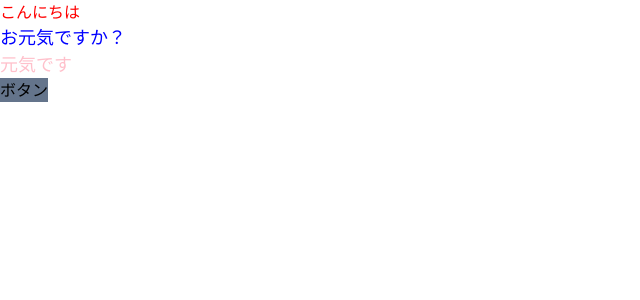
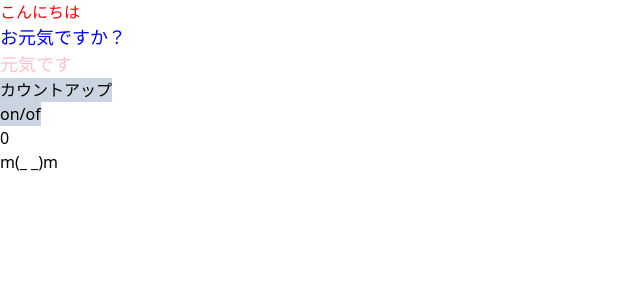
Before and after one commit to kazushige-s/SimpleTodo, a Next.js app: page / in a window 1280 px wide. Shown: the top 300 px of the page, without its empty margins (0-640 px from the left). Built offline with nearby package versions, Linux system fonts and the light colour scheme.

Commit message:
⚡️useStateを復習した

```diff
--- a/src/components/ColorfulMessage.tsx
+++ b/src/components/ColorfulMessage.tsx
@@ -1,4 +1,4 @@
-import React, { FC } from "react";
+import React from "react";
 
 type Props = {
   color: string;
@@ -6,10 +6,12 @@ type Props = {
 };
 
 export const ColorfulMessage = (props: Props) => {
+  console.log("カラフル");
+
   // オブジェクトの分割代入
   const { color, children } = props;
 
-  console.log(props);
+  // console.log(props);
 
   const containtStyle = {
     // オブジェクトのキーと変数名が同じ場合は省略できる
--- a/src/pages/index.tsx
+++ b/src/pages/index.tsx
@@ -1,10 +1,22 @@
 import { Inter } from "next/font/google";
+import { useState } from "react";
 import { ColorfulMessage } from "src/components/ColorfulMessage";
 
 const inter = Inter({ subsets: ["latin"] });
 
 export default function Home() {
-  const onClickButton = () => alert();
+  console.log("さいしょ");
+
+  const [num, setNum] = useState(0);
+  const [faceShow, setFaceShow] = useState(true);
+
+  const onClickCountUp = () => {
+    setNum((num) => num + 1);
+  };
+
+  const onClickSwitchFace = () => {
+    setFaceShow(!faceShow);
+  };
 
   return (
     <>
@@ -13,9 +25,16 @@ export default function Home() {
       {/* 日本語部分はchildrenになる */}
       <ColorfulMessage color="blue">お元気ですか？</ColorfulMessage>
       <ColorfulMessage color="pink">元気です</ColorfulMessage>
-      <button onClick={onClickButton} className="bg-slate-500">
-        ボタン
+      <button onClick={onClickCountUp} className="bg-slate-300">
+        カウントアップ
       </button>
+      <br />
+      <button className="bg-slate-300" onClick={onClickSwitchFace}>
+        on/of
+      </button>
+      <p>{num}</p>
+      {faceShow && <p>m(_ _)m</p>}
+      {/* {faceShow ? <p>m(_ _)m</p> : null} */}
     </>
   );
 }
```
